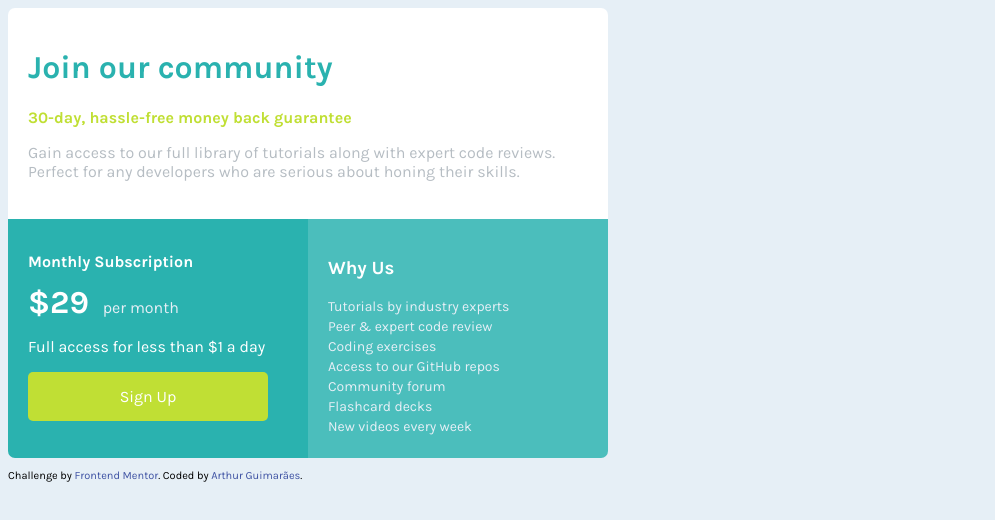
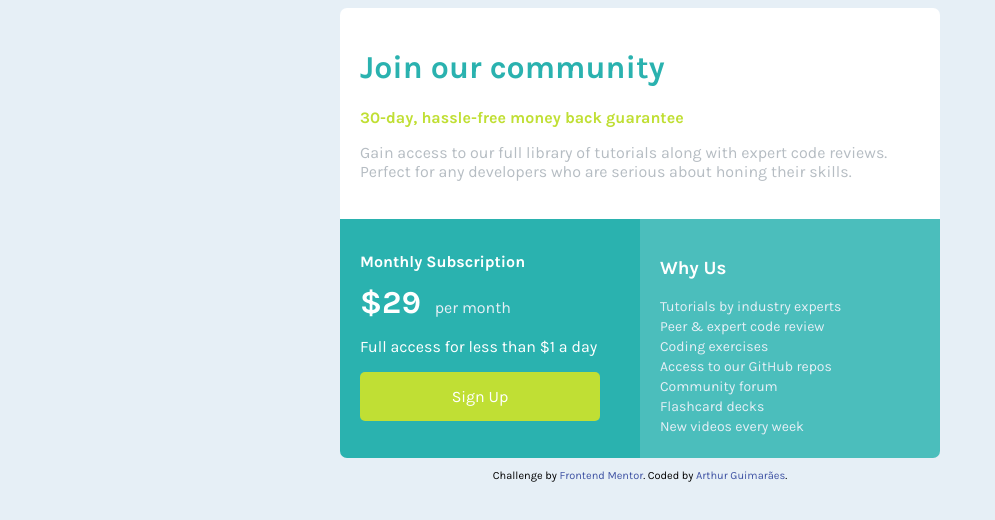
Before and after one commit to aguiimaraes/challenge-single-price, a plain HTML site: page index.html in a window 1280 px wide. Shown: the whole page, without its empty margins (0-995 px from the left). Drawn offline with Linux system fonts and the light colour scheme.

Commit message:
ajuste no container principal

```diff
--- a/css/style.css
+++ b/css/style.css
@@ -28,7 +28,9 @@ button{
     color: white;
     font-family: 'Karla', sans-serif;
     font-size: 16px;
+    cursor: pointer;
 }
+
 h1{
     color: var(--cyan);
 }
@@ -38,6 +40,8 @@ h1{
     grid-template-rows: repeat(2, 1fr);
     grid-column-gap: 0px;
     grid-row-gap: 0px;
+
+    margin: auto;
 
     width: 600px;
     height: 450px;
@@ -96,7 +100,7 @@ h1{
 
 .attribution {
     font-size: 11px;
-    text-align: left;
+    text-align: center;
 }
 
 .attribution a {
```
